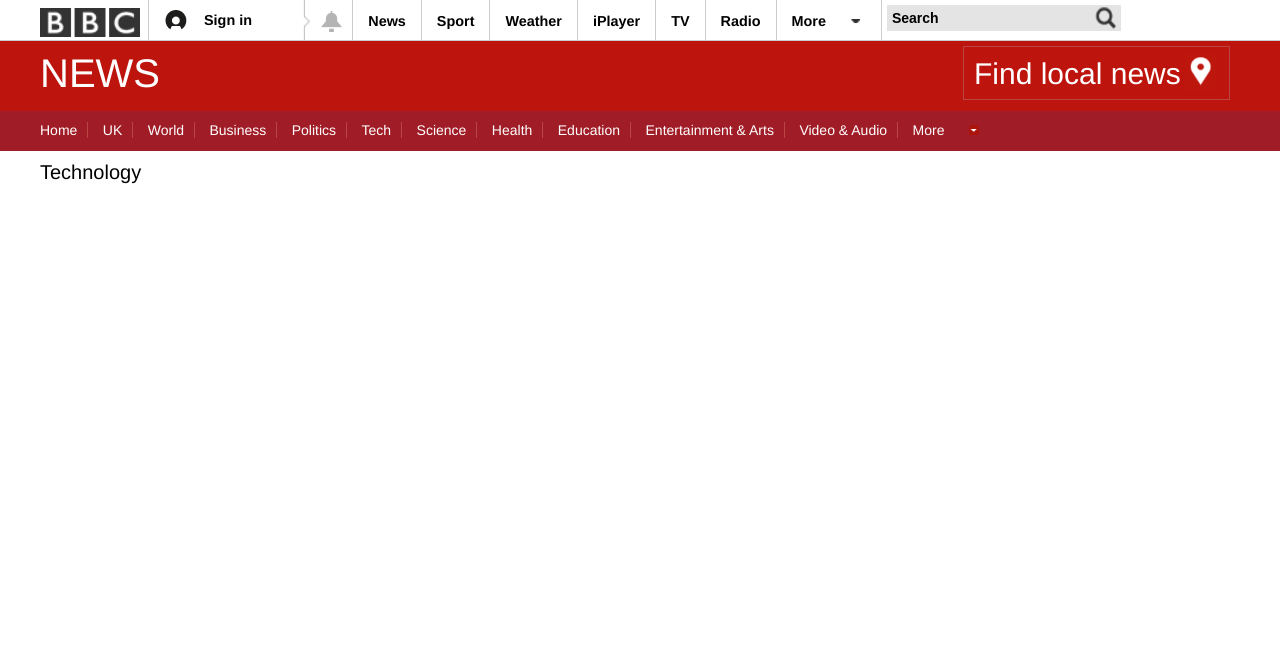
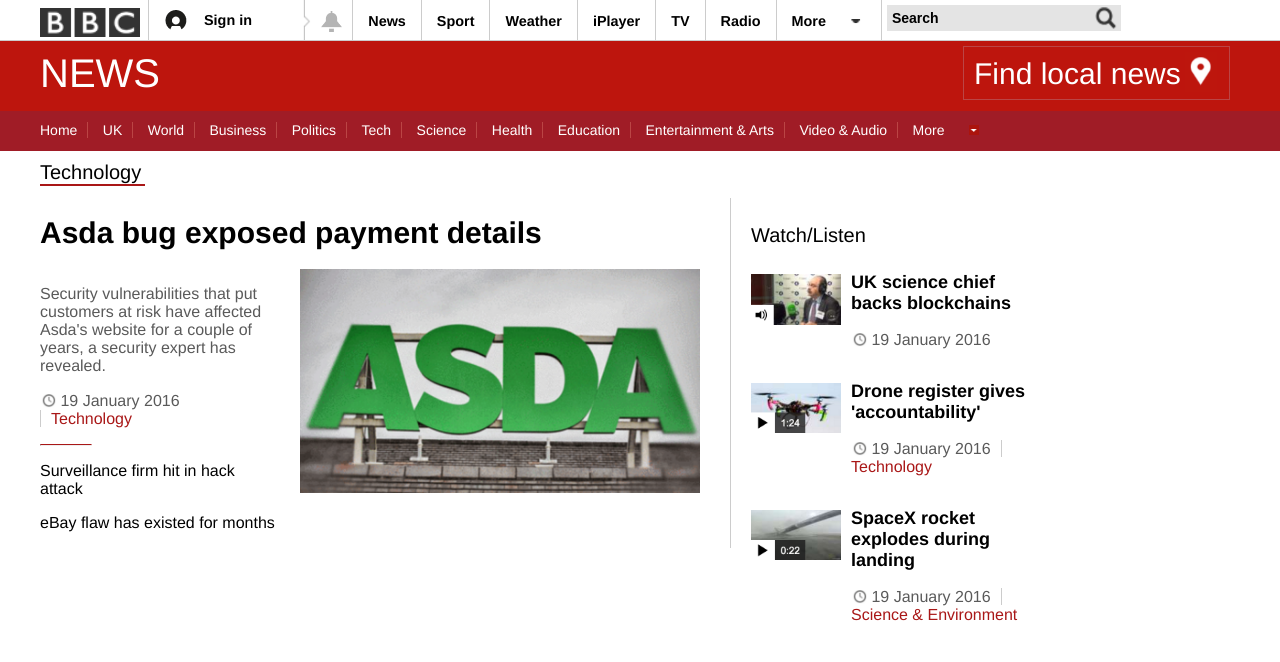
Before and after one commit to topholney/Learning-Web-Design, a plain HTML site: page 2-CSS/bbc-clone.html in a window 1280 px wide. Drawn offline with Linux system fonts and the light colour scheme.

Commit message:
Before External CSS

```diff
--- a/2-CSS/bbc-clone.html
+++ b/2-CSS/bbc-clone.html
@@ -155,6 +155,106 @@
 				font-weight:normal;
 				margin-top:10px;
 				font-size:20px;
+				border-bottom: 2px solid #a91717;
+				width: 105px;
+
+			}
+			h3 a{
+				color:black;
+				font-size:30px;
+				text-decoration:none;
+			}
+			h3 a:hover{
+				color:#1167a8;
+			}
+			#article-summary{
+				color:#5a5a5a;
+				width:240px;
+				float:left;
+			}
+			.clock{
+				height:15px;
+				position:relative;
+				top:2px;
+			}
+			.topic-link{
+				text-decoration: none;
+				color:#a91717;
+				border-left: #CCCCCC 1px solid;
+				padding-left:10px;
+
+			}
+			#article-summary a:hover{
+				color:#1167a8;
+			}
+			.date {
+				padding-right: 10px;
+				color:#5a5a5a;
+			}
+			#article-container{
+				float:left;
+				width:670px;
+				border-right: solid 1px #CCCCCC;
+				padding-right:20px;
+				margin: 0 auto;
+				position:relative;
+				top:-5px;
+			}
+			#main-article{
+				float:left;
+			}
+			#main-article-image{
+				width:400px;
+				margin-left:20px;
+			}
+			#article-hr{
+				border-top:1px solid #a91717;
+				width:50px;
+			}
+			.article-link{
+				text-decoration: none;
+				color:black;
+
+			}
+			#watch-listen{
+				margin-left:20px;
+				width:280px;
+				float:right;
+				position:relative;
+				top:-5px;
+
+			}
+			h4{
+				font-weight:normal;
+				font-size:20px;
+			}
+			.article-side-image{
+				float:left;
+				width: 90px;
+				margin-right:10px;
+
+			}
+			.watch-listen-link{
+				text-decoration: none;
+				color:black;
+				font-weight:bold;
+				font-size:18px;
+			}
+			.watch-listen-link:hover{
+				color:#1167a8;
+			}
+			.side-article{
+				float:right;
+				width:180px;
+				position: relative;
+				top:-18px;
+			}
+			.no-border{
+				border-left:none;
+				padding:0;
+			}
+			.border-right{
+				border-right:1px solid #CCCCCC;
 			}
 		</style>
 
@@ -231,6 +331,37 @@
 		<div id="page-container">
 			<div id="main-article">
 				<h2>Technology</h2>
+				<div id="article-container">
+					<h3><a href="">Asda bug exposed payment details</a></h3>
+					<div id="article-summary">
+						<p>Security vulnerabilities that put customers at risk have affected Asda's website for a couple of years, a security expert has revealed.</p>
+						<p><img class="clock" src="images/clock.png"><span class="date"> 19 January 2016</span> <a class="topic-link" href="">Technology </a></p>
+						<hr id="article-hr" align="left">
+						<p><a class="article-link" href="">Surveillance firm hit in hack attack</a></p>
+						<p><a class="article-link" href="">eBay flaw has existed for months</a></p>
+					</div>
+					<img id="main-article-image"src="images/main-article-image.png"
+				</div>
+			</div>
+			<div id="watch-listen">
+				<h4>Watch/Listen</h4>
+				<img class="article-side-image"src="images/article1.png">
+				<div class="side-article">
+					<p><a class="watch-listen-link" href="">UK science chief backs blockchains</a></p>
+					<p><img class="clock" src="images/clock.png"><span class="date"> 19 January 2016</span> </p>
+				</div>
+				<div class="clear"></div>
+				<img class="article-side-image"src="images/article2.png">
+				<div class="side-article">
+					<p><a class="watch-listen-link" href="">Drone register gives 'accountability'</a></p>
+					<p><img class="clock" src="images/clock.png"><span class="date border-right"> 19 January 2016</span><br><a class="topic-link no-border" href="">Technology </a></p>
+				</div>
+				<div class="clear"></div>
+				<img class="article-side-image"src="images/article3.png">
+				<div class="side-article">
+					<p><a class="watch-listen-link" href="">SpaceX rocket explodes during landing</a></p>
+					<p><img class="clock" src="images/clock.png"><span class="date border-right"> 19 January 2016</span><br><a class="topic-link no-border" href="">Science & Environment </a></p>
+				</div>
 			</div>
 		</div>
 
```
Also changed, not shown: 2-CSS/images/article1.png (added), 2-CSS/images/article2.png (added), 2-CSS/images/article3.png (added), 2-CSS/images/clock.png (added), 2-CSS/images/main-article-image.png (added).
